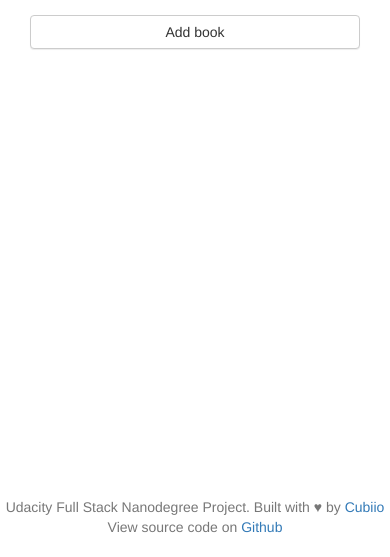
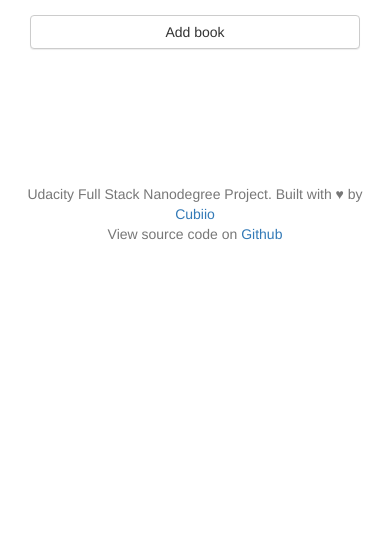
Before and after one commit to sam-atkins/fsnd-item_catalog, a Flask app: page / in a window 390 px wide. Shown: the part 287-844 px from the top of the page. Run offline with Flask 2, Linux system fonts and the light colour scheme; parts of the project's set-up code (start-up, migrations or seed data) failed here and were passed over; some libraries are stand-ins or nearby versions.

Commit message:
feat: Amend postion of footer

```diff
--- a/catalog/templates/categorybooks.html
+++ b/catalog/templates/categorybooks.html
@@ -32,7 +32,7 @@
         <div>
             {% for book in books  %}
                 <h2>{{book.name}}</h2>
-                <h3>By: {{book.author}}</h3>
+                <h3>By {{book.author}}</h3>
                 <a role="button" class="btn btn-primary btn-sm" href="{{url_for('book_admin.theBook', category_id=category.id, book_id=book.id)}}">Read more...</a>
                 <a role="button" class="btn btn-default btn-sm" href="{{url_for('book_admin.editBook', category_id=category.id, book_id=book.id)}}">Edit Book</a>
                 <a role="button" class="btn btn-default btn-sm" href="{{url_for('book_admin.deleteBook', category_id=category.id, book_id=book.id)}}">Delete Book</a>
--- a/catalog/templates/partials/footer.html
+++ b/catalog/templates/partials/footer.html
@@ -1,12 +1,11 @@
-<div class="navbar-fixed-bottom">
+<div class="footer__wrapper">
+    <div class="col-md-12" style="height:100px;"></div>
     <footer class="footer">
       <div class="container-fluid text-center">
         <div class="footer-text text-muted row">
         Udacity Full Stack Nanodegree Project. Built with ♥ by <a href="https://github.com/cubiio">Cubiio</a>
         <br>
         View source code on <a href="https://github.com/cubiio/fsnd-item_catalog">Github</a>
-        <br>
-        <br>
         </div>
       </div>
     </footer>
```
